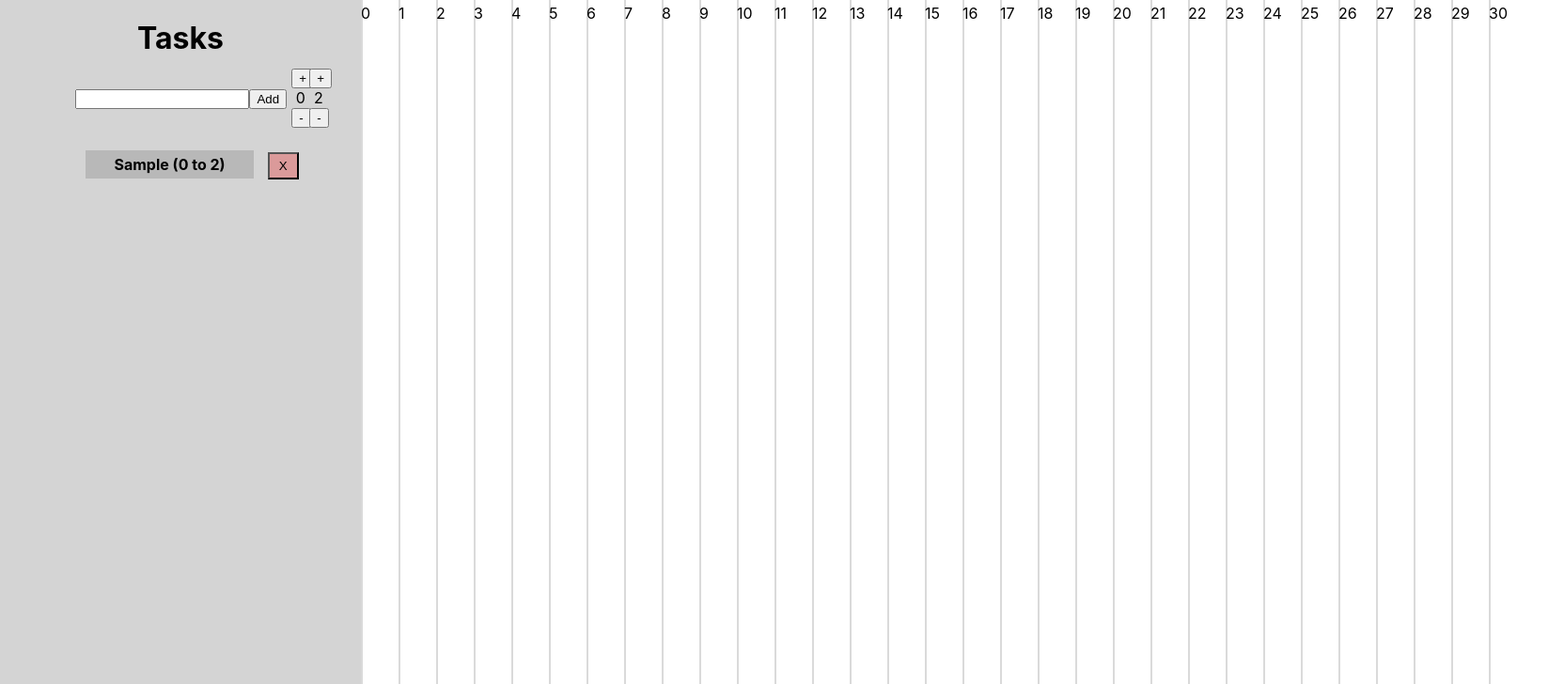
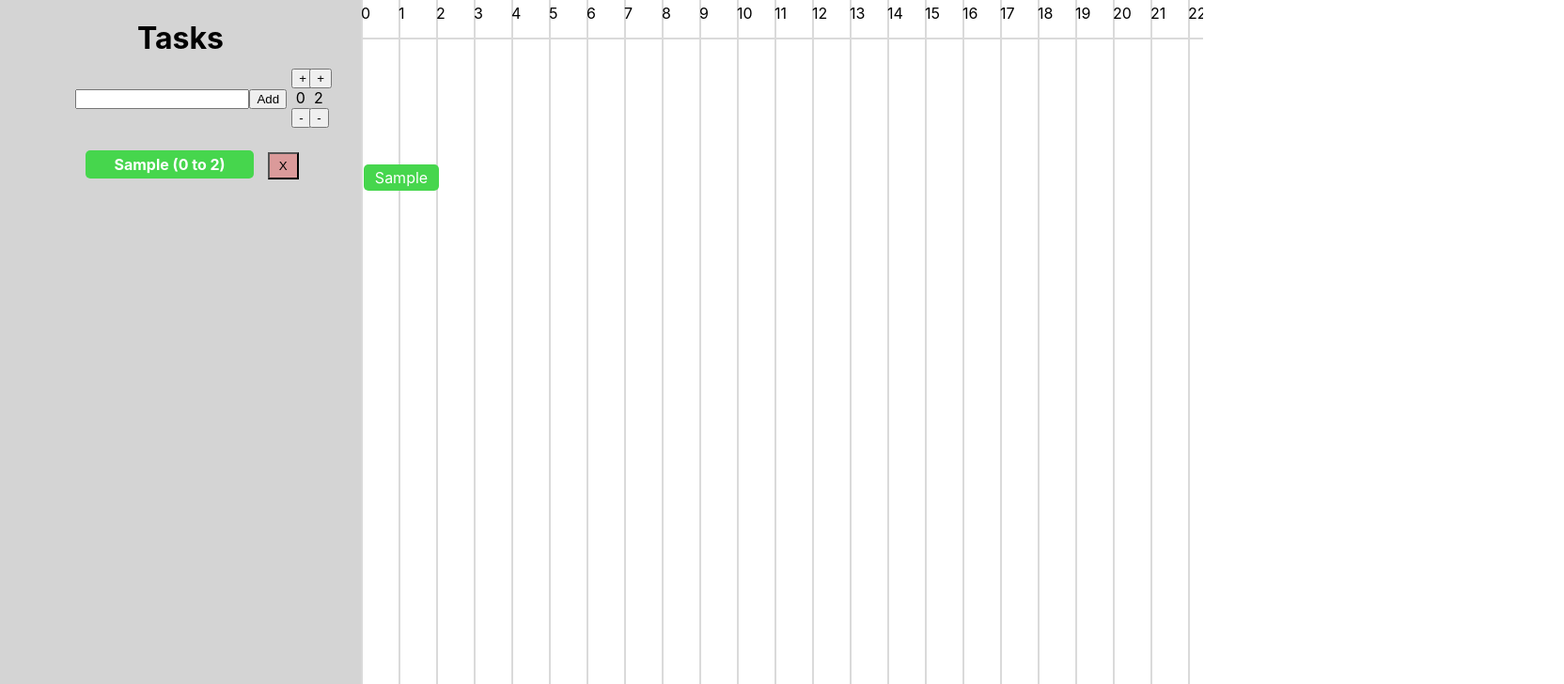
Before and after one commit to ValentinPy1/gantt_diagram, a React (Create React App) app: page / in a window 1280 px wide. Both pictures are taken after typing "Sample" into the empty fields and a click on the button "Add". Shown: the top 728 px of the page at 94% size, 1664 px wide, since content can reach past the window. Built offline with nearby package versions, Linux system fonts and the light colour scheme.

Commit message:
[ADD] draggable tasks on diagram

```diff
--- a/src/App.js
+++ b/src/App.js
@@ -8,7 +8,7 @@ function App() {
   return (
     <div className="App">
       <TaskList tasks={tasks} setTasks={setTasks} />
-      <Chart tasks={tasks} />
+      <Chart tasks={tasks} setTasks={setTasks}/>
     </div>
   );
 }
--- a/src/Chart/Chart.css
+++ b/src/Chart/Chart.css
@@ -3,25 +3,39 @@
     left: 30%;
     height: 100%;
     overflow: scroll;
-    width: 100%
+    width: 70%
 }
 
 .bar {
-    top: 166px;
+    top: 172px;
     position: relative;
     margin: 3px;
     padding-top: 4px;
     padding-bottom: 4px;
-    border-radius: 10%;
+    border-radius: 5px;
     overflow: scroll;
+}
+
+.bar:hover {
+    box-shadow: 0 0 5px #000000;
 }
 
 .column {
     position: absolute;
-    display: inline;
+    display: inline-block;
     background: rgb(218, 218, 218);
     width: 2px;
     height: 100%;
     padding-top: 4px;
     padding-bottom: 4px;
 }
+
+#horizontal {
+    position: absolute;
+    display: inline-block;
+    background: rgb(218, 218, 218);
+    width: 120%;
+    height: 2px;
+    top: 40px;
+    left: 0px;
+}
--- a/src/Chart/Chart.js
+++ b/src/Chart/Chart.js
@@ -1,29 +1,60 @@
-import React from "react";
+import React, { useRef } from "react";
 import "./Chart.css";
 
-export default function Chart({ tasks }) {
+const COLUMN_SPACING = 40;
+const COLUMN_COUNT = 40;
+
+export default function Chart({ tasks, setTasks }) {
   const columns = [];
-  for (let i = 0; i < 31; i++) {
+  const dragItem = useRef();
+  const dragOverItem = useRef();
+
+  for (let i = 0; i < COLUMN_COUNT; i++) {
     columns.push(i);
   }
+
+  const dragStart = (e, position) => {
+    dragItem.current = position;
+  }
+
+  const dragOver = (e, position) => {
+    dragOverItem.current = position;
+    console.log(dragOverItem.current);
+  }
+
+  const drop = (e) => {
+    setTasks(tasks => {
+      let newTasks = [...tasks];
+      tasks[dragItem.current].start = dragOverItem.current;
+      return newTasks
+    });
+  }
+
+
   return (
     <div className="chart">
       <div>
-        {columns.map((column) => (
-          <div key={column} className="column" style={{left: column * 40}}>{column}</div>
+        {columns.map((column, index) => (
+          <div key={column} className="column" style={{ left: column * COLUMN_SPACING }} onDragOver={(e) => dragOver(e, index)}>
+            {column}
+          </div>
         ))}
       </div>
+      <span id='horizontal' />
       <div>
-        {tasks.map((task) => (
+        {tasks.map((task, index) => (
           <div
             key={task.id}
             className="bar"
             style={{
-              left: task.start * 40 - 537,
-              width: task.duration * 40,
+              left: task.start * COLUMN_SPACING,
+              width: task.duration * COLUMN_SPACING,
               background: task.background,
               color: task.color,
             }}
+            draggable
+            onDragStart={(e) => dragStart(e, index)}
+            onDragEnd={(e) => drop(e)}
           >
             {task.name}
           </div>
--- a/src/TaskList/TaskList.css
+++ b/src/TaskList/TaskList.css
@@ -23,8 +23,14 @@
     position: relative;
     left: -15px;
     font-weight: bold;
-    background: rgb(184, 184, 184);
     padding: 5px 30px 5px 30px;
+    border-radius: 5px;
+    overflow: scroll;
+    width: 50px;
+}
+
+.task.name:hover {
+    box-shadow: 0 0 5px #000000;
 }
 
 .delete {
@@ -33,3 +39,7 @@
     padding: 5px 10px 5px 10px;
     margin: 0px;
 }
+
+.delete:hover {
+    background: rgb(250, 53, 53);
+}
--- a/src/TaskList/TaskList.js
+++ b/src/TaskList/TaskList.js
@@ -1,55 +1,117 @@
-import React, { useEffect, useState } from 'react'
-import './TaskList.css'
-import Counter from './Counter';
+import React, { useState, useRef, useEffect } from "react";
+import "./TaskList.css";
+import Counter from "./Counter";
 
 export default function TaskList({ tasks, setTasks }) {
-    const [name, setName] = useState('');
+    const [name, setName] = useState("");
     const [start, setStart] = useState(0);
     const [duration, setDuration] = useState(2);
+    const dragItem = useRef();
+    const dragOverItem = useRef();
 
-    const handleChange = (event) => setName(event.target.value);
-    const addTask = (event) => {
-        if (name === '') return;
+    const handleChange = (e) => setName(e.target.value);
+
+    const addTask = (e) => {
+        if (name === "") return;
         const r = Math.random() * 255;
         const g = Math.random() * 255;
         const b = Math.random() * 255;
-        const color = ((r + g + b) / 3) > 122 ? 'black' : 'white';
-        setTasks([...tasks, {
-            name: name,
-            start: start,
-            duration: duration,
-            id: new Date().getTime(),
-            background: `rgb(${r}, ${g}, ${b})`,
-            color: color,
-            finished: false
-        }]);
-        setName('');
-    }
+        const color = (r + g + b) / 3 > 122 ? "black" : "white";
+        setTasks([
+            ...tasks,
+            {
+                name: name,
+                start: start,
+                duration: duration,
+                id: new Date().getTime(),
+                background: `rgb(${r}, ${g}, ${b})`,
+                color: color,
+            },
+        ]);
+        setName("");
+    };
+
     const deleteTask = (id) => {
-        setTasks(tasks => tasks.filter(task => task.id !== id));
-    }
+        setTasks((tasks) => tasks.filter((task) => task.id !== id));
+    };
 
-    document.addEventListener('keydown', (event) => { if (event.key === 'Enter') addTask(); })
+    const dragStart = (e, position) => {
+        dragItem.current = position;
+    };
+
+    const dragEnter = (e, position) => {
+        dragOverItem.current = position;
+    };
+
+    const drop = (e, position) => {
+        const copyListItems = [...tasks];
+        const dragItemContent = copyListItems[dragItem.current];
+        copyListItems.splice(dragItem.current, 1);
+        copyListItems.splice(dragOverItem.current, 0, dragItemContent);
+        dragItem.current = null;
+        dragOverItem.current = null;
+        setTasks(copyListItems);
+    };
+
+    useEffect(() => {
+        document.addEventListener("keydown", (event) => {
+            if (event.key === "Enter") addTask();
+        });
+
+        return () => {
+            document.removeEventListener("keydown", (event) => {
+                if (event.key === "Enter") addTask();
+            });
+        }
+    });
 
     return (
-        <div id='taskList'>
+        <div id="taskList">
             <h1>Tasks</h1>
-            <div className='menu'>
-                <input type='text' value={name} onChange={handleChange} />
-                <button onClick={addTask} id='addButton'>Add</button>
-                <Counter count={start} setCount={setStart} min={0} max={31 - duration} id='startCounter' />
-                <Counter count={duration} setCount={setDuration} min={1} max={31 - start} id='durationCounter' />
+            <div className="menu">
+                <input type="text" value={name} onChange={handleChange} />
+                <button onClick={addTask} id="addButton">
+                    Add
+                </button>
+                <Counter
+                    count={start}
+                    setCount={setStart}
+                    min={0}
+                    max={31 - duration}
+                    id="startCounter"
+                />
+                <Counter
+                    count={duration}
+                    setCount={setDuration}
+                    min={1}
+                    max={31 - start}
+                    id="durationCounter"
+                />
             </div>
             <ul>
-                {tasks.map(task => (
-                    <div key={task.id}>
-                        <span className='task name'>
+                {tasks.map((task, index) => (
+                    <div
+                        key={task.id}
+                        draggable
+                        onDragStart={(e) => dragStart(e, index)}
+                        onDragEnter={(e) => dragEnter(e, index)}
+                        onDragEnd={(e) => drop(e, index)}
+                    >
+                        <span
+                            className="task name"
+                            style={{
+                                background: task.background,
+                                color: task.color,
+                            }}
+                        >
                             {task.name} ({task.start} to {task.start + task.duration})
                         </span>
-                        <button className='task delete' onClick={() => deleteTask(task.id)}>X</button>
+                        <button className="task delete" onClick={() => deleteTask(task.id)}>
+                            X
+                        </button>
                     </div>
                 ))}
             </ul>
         </div>
-    )
+    );
 }
```
